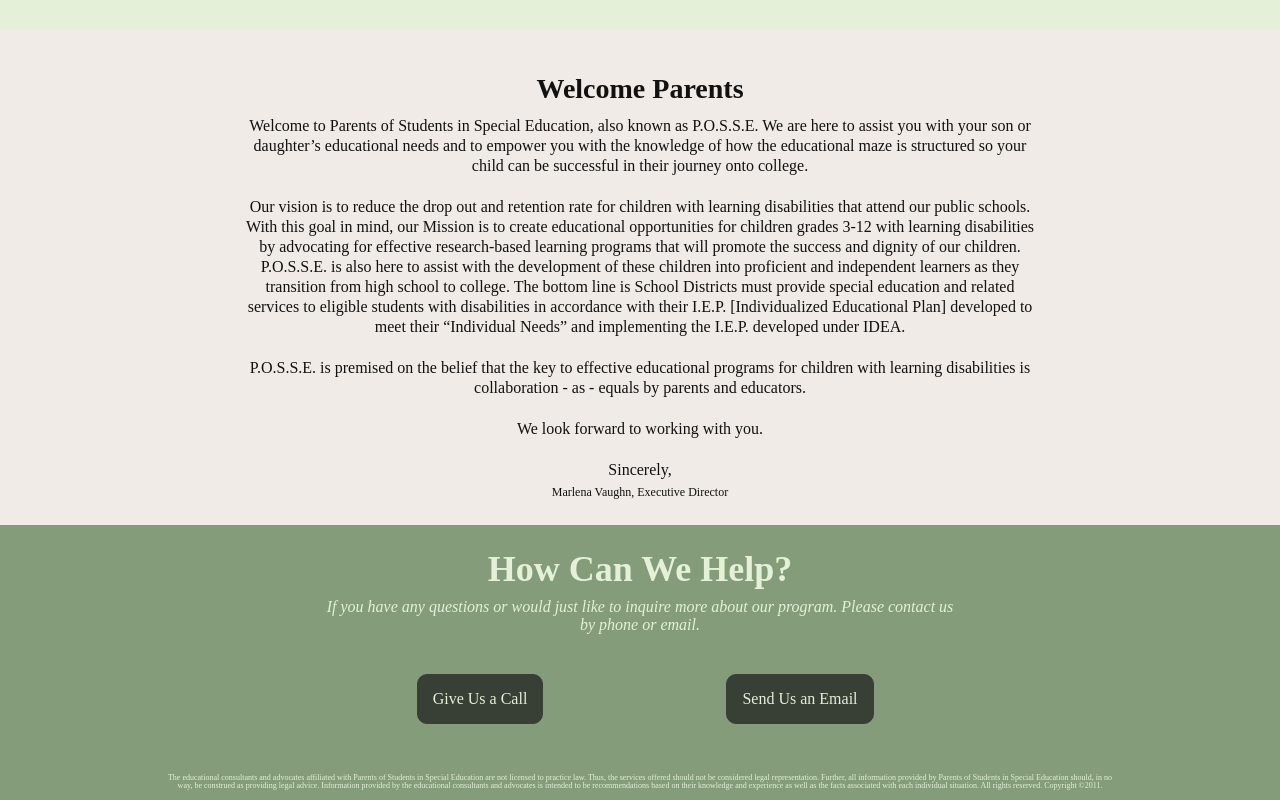
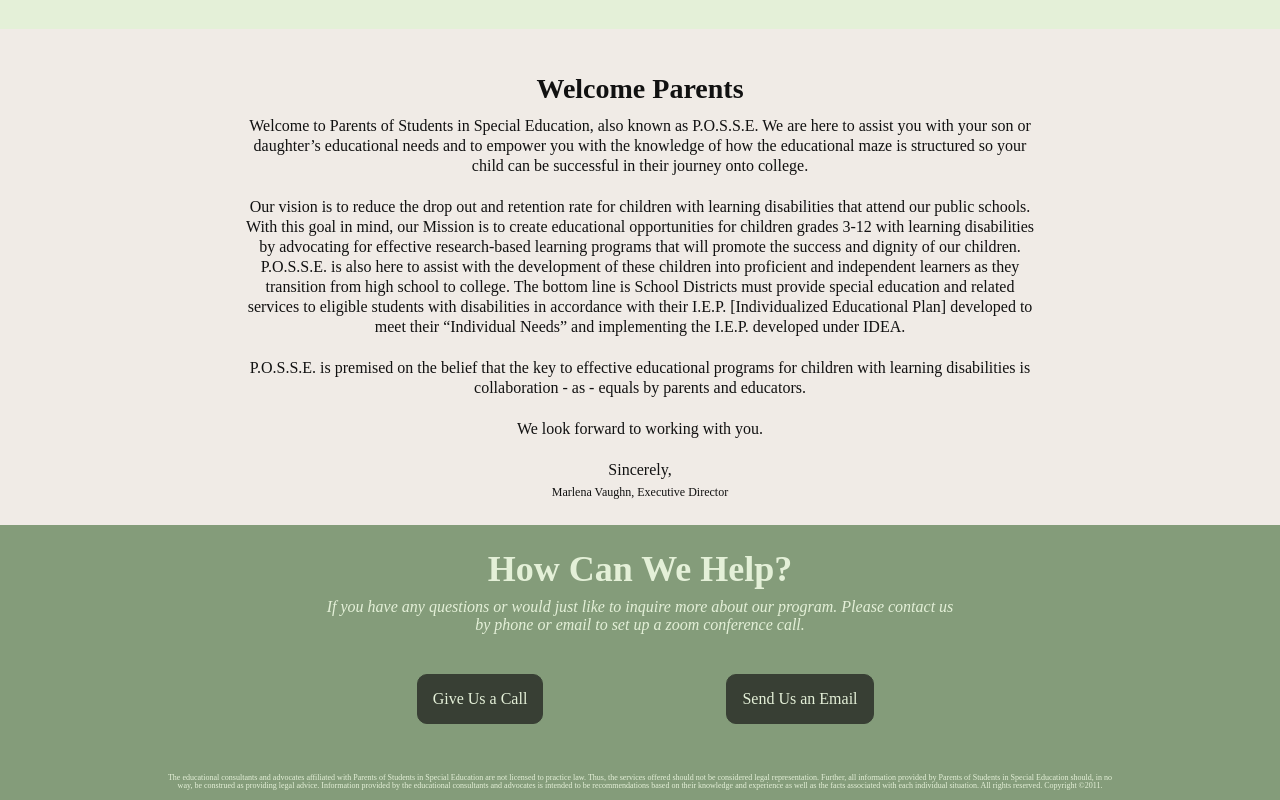
Before and after one commit to devNroses/p.o.s.s.e, a Nuxt app: page / in a window 1280 px wide. Shown: the part 551-1351 px from the top of the page. Built offline with nearby package versions, Linux system fonts and the light colour scheme.

Commit message:
(refactor) Updating footer section layout

```diff
--- a/components/Footer.vue
+++ b/components/Footer.vue
@@ -6,7 +6,8 @@
           <h3>How Can We Help?</h3>
           <p>
             If you have any questions or would just like to inquire more about
-            our program. Please contact us by phone or email.
+            our program. Please contact us by phone or email to set up a zoom
+            conference call.
           </p>
           <div class="footer-contact-phone">
             <a href="tel:6193350536">Give Us a Call</a>
```
